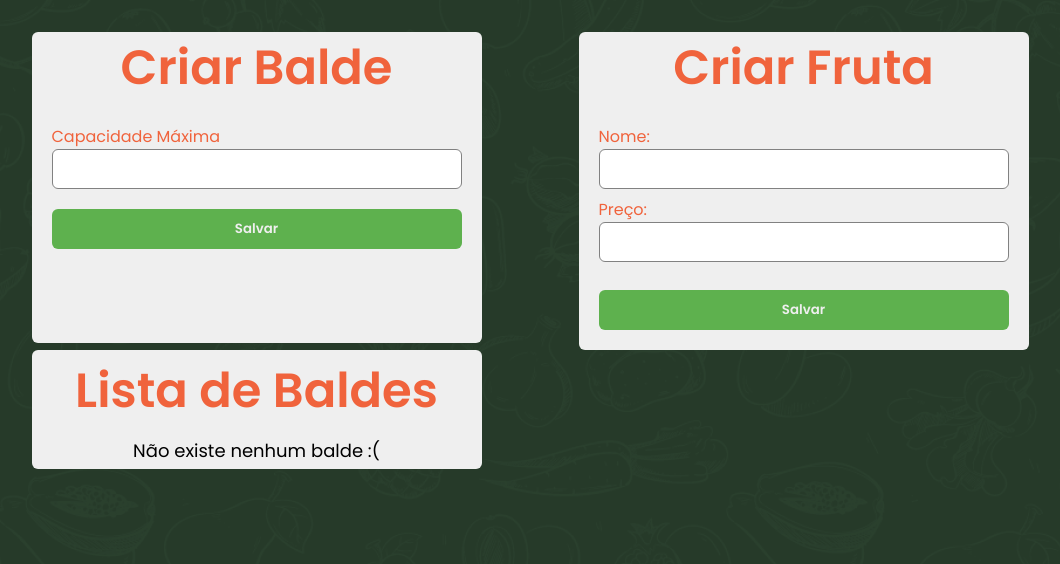
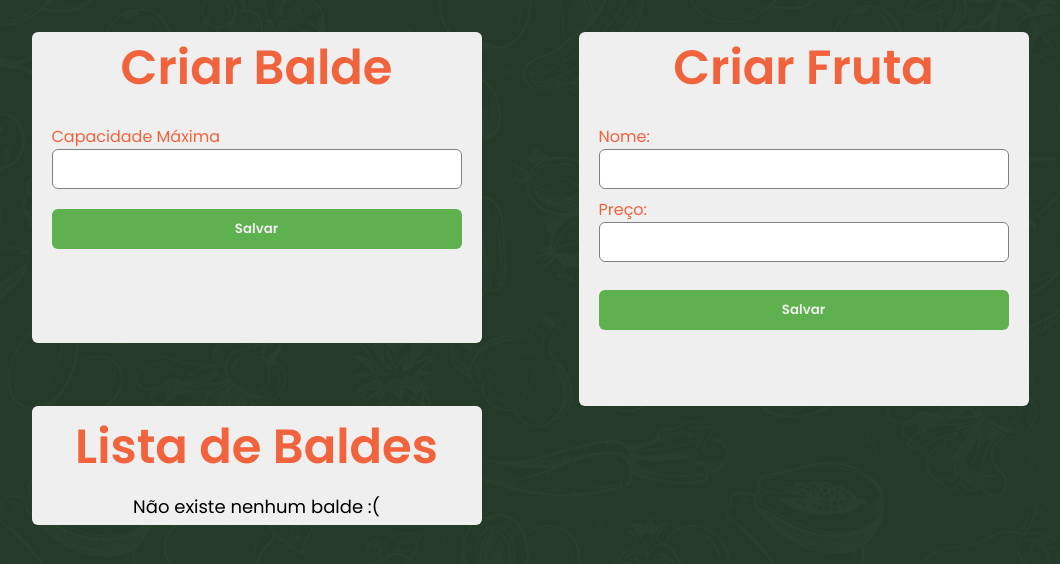
Before and after one commit to chrisviana/simulation-bucket-fruits, a React (Vite) app: page / in a window 1280 px wide. Shown: the top 564 px of the page, without its empty margins (110-1170 px from the left). Built offline with nearby package versions, Linux system fonts and the light colour scheme.

Commit message:
Criar componente de lista de fruta

```diff
--- a/src/components/frutas/index.tsx
+++ b/src/components/frutas/index.tsx
@@ -1,5 +1,8 @@
 import { useForm, SubmitHandler } from 'react-hook-form'
 import './styles.scss'
+import { ListaFrutas } from '../lista-frutas'
+import { useContext } from 'react'
+import { FrutaContext } from '../../context/FrutaContext'
 
 type FormularioFrutas = {
 	nome: string;
@@ -8,10 +11,13 @@ type FormularioFrutas = {
 
 export const Frutas = () => {
 
+	const { adicionarFruta } = useContext(FrutaContext)
+
 	const { register, handleSubmit, formState: { errors }, reset } = useForm<FormularioFrutas>()
 
 	const salvarFruta: SubmitHandler<FormularioFrutas> = data => {
-		console.log(data)
+
+		adicionarFruta(data)
 
 		reset()
 	}
@@ -42,6 +48,7 @@ export const Frutas = () => {
 				</div>
 				<button type='submit'>Salvar</button>
 			</form>
+			<ListaFrutas />
 		</div>
 	)
 }
--- /dev/null
+++ b/src/components/lista-frutas/index.tsx
@@ -0,0 +1,24 @@
+import { useContext } from 'react'
+import { FrutaContext } from '../../context/FrutaContext'
+import { BaldeContext } from '../../context/BaldeContext'
+import './styles.scss'
+export const ListaFrutas = () => {
+	const { frutas } = useContext(FrutaContext)
+	const { baldes } = useContext(BaldeContext)
+
+	return (
+		<ul>
+			{frutas.map(fruta => (
+				<li key={fruta.nome}>
+					<span>{fruta.nome} - R$ {fruta.preco}</span>
+					<select>
+						<option value="Selecione um balde">Selecione um balde</option>
+						{baldes.map(balde => (
+							<option key={balde.id} value={balde.id}>Capacidade {balde.capacidade}</option>
+						))}
+					</select>
+				</li>
+			))}
+		</ul>
+	)
+}
--- /dev/null
+++ b/src/components/lista-frutas/styles.scss
@@ -0,0 +1,26 @@
+ul {
+  width: 100%;
+  margin-bottom: 16px;
+  gap: 8px;
+  display: flex;
+  flex-direction: column;
+  padding: 20px;
+
+  li {
+    font-weight: 600;
+    list-style: none;
+    display: flex;
+    justify-content: space-around;
+    align-items: center;
+    font-size: 18px;
+
+    span {
+      width: 50%;
+    }
+
+    select {
+      height: 40px;
+      border-radius: 6px;
+    }
+  }
+}
--- /dev/null
+++ b/src/context/FrutaContext.tsx
@@ -0,0 +1,42 @@
+import { ReactNode, createContext, useEffect, useState } from 'react'
+
+interface Fruta {
+  nome: string;
+  preco: number;
+}
+
+interface FrutaContextType {
+  frutas: Fruta[];
+	adicionarFruta: (balde: Fruta) => void;
+}
+
+interface FrutaProviderProps {
+  children: ReactNode;
+}
+
+export const FrutaContext = createContext<FrutaContextType>({
+	frutas: [],
+	adicionarFruta: () => {}
+})
+
+
+export const FrutaProvider = ({ children } : FrutaProviderProps) => {
+
+	const [frutas, setFrutas] = useState<Fruta[]>(() => {
+		const frutasStorage = localStorage.getItem('frutas')
+		return frutasStorage ? JSON.parse(frutasStorage) : []
+	})
+
+	useEffect(() => {
+		localStorage.setItem('frutas', JSON.stringify(frutas))
+	}, [frutas])
+
+	const adicionarFruta = (fruta: Fruta) => {
+		setFrutas([...frutas, fruta])
+	}
+
+
+	const value = {frutas, adicionarFruta}
+
+	return <FrutaContext.Provider value={value}>{children}</FrutaContext.Provider>
+}
--- a/src/main.tsx
+++ b/src/main.tsx
@@ -3,12 +3,14 @@ import ReactDOM from 'react-dom/client'
 import { App } from './App.tsx'
 import './index.scss'
 import { BaldeProvider } from './context/BaldeContext.tsx'
+import { FrutaProvider } from './context/FrutaContext.tsx'
 
 ReactDOM.createRoot(document.getElementById('root')!).render(
 	<React.StrictMode>
 		<BaldeProvider>
-			<App />
+			<FrutaProvider>
+				<App />
+			</FrutaProvider>
 		</BaldeProvider>
-
 	</React.StrictMode>,
 )
```
Also changed, not shown: 1 other file (tests, documents, lock files or other folders).
